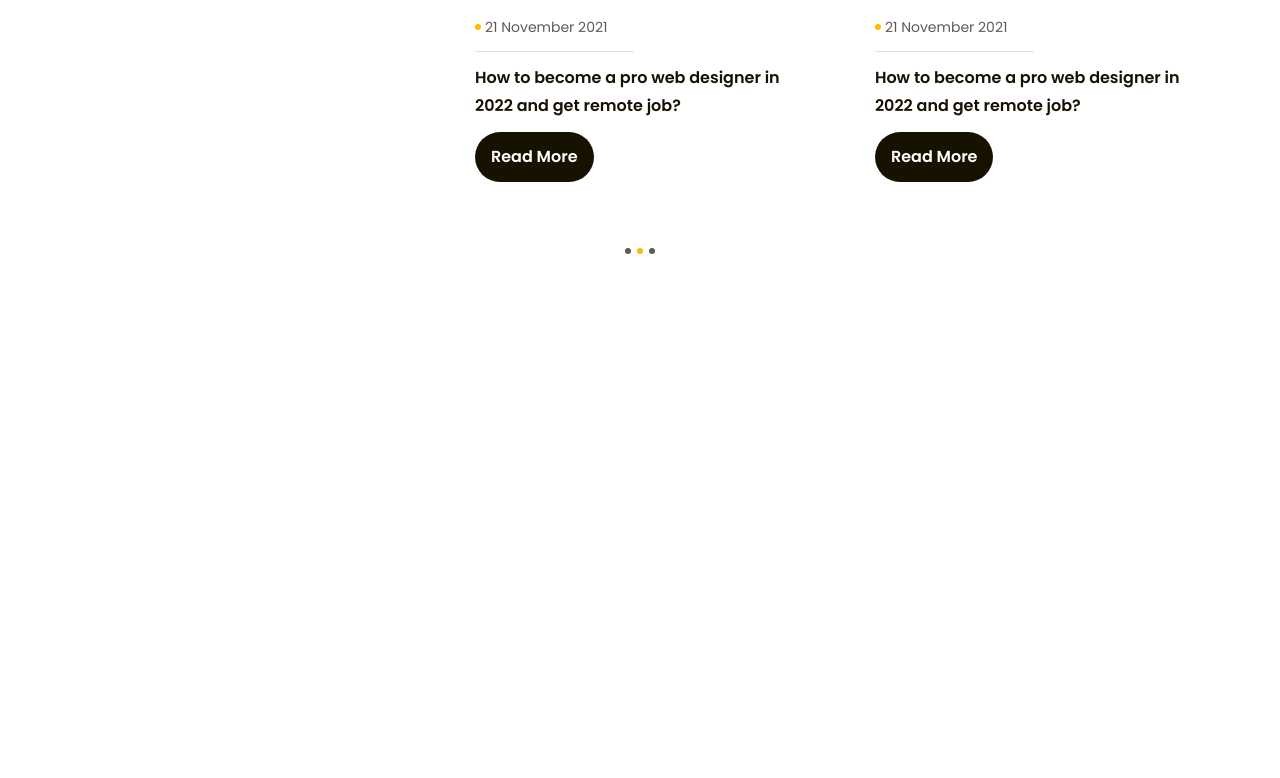
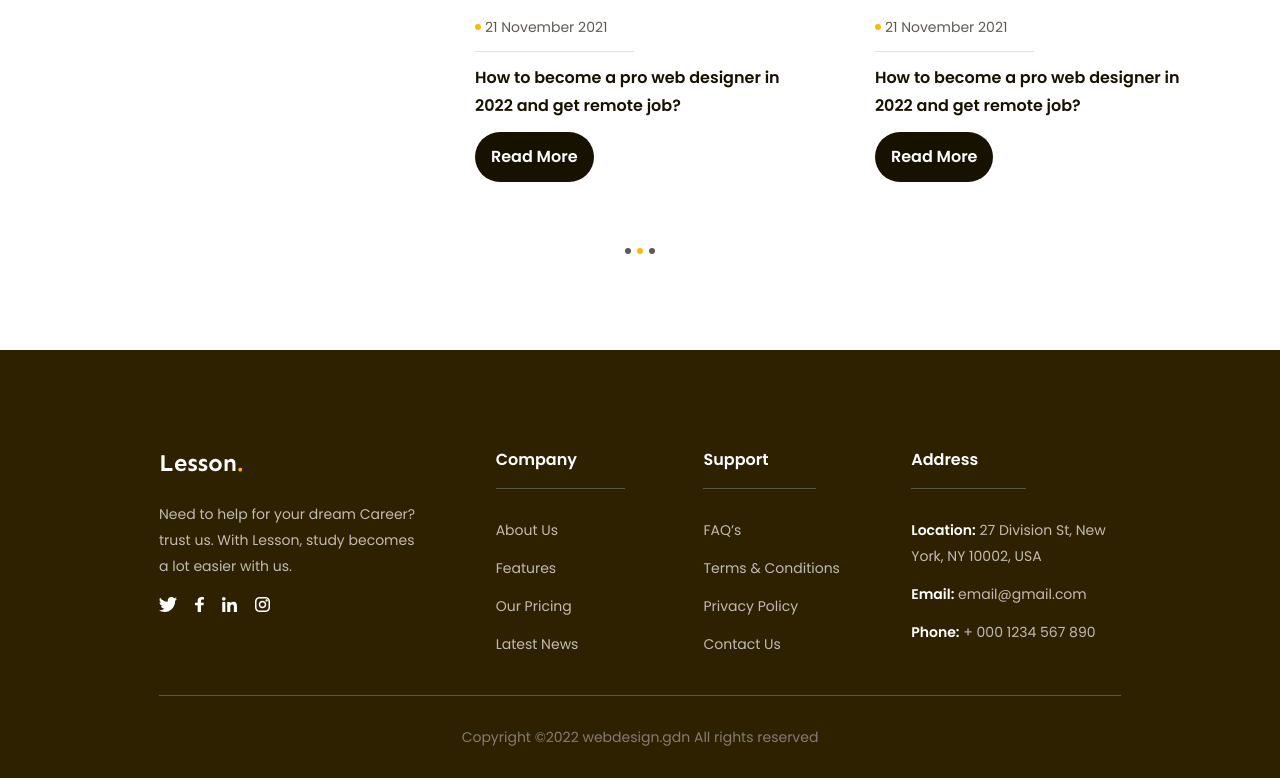
Before and after one commit to ChuAnhMinh/duan-hmtlcss-02, a plain HTML site: page index.html in a window 1280 px wide. Shown: the part 4339-5117 px from the top of the page. Before the commit the page ends 4689 px from the top, so only its background shows below. Drawn offline with Linux system fonts and the light colour scheme.

Commit message:
Footer Building

```diff
--- a/assets/css/styles.css
+++ b/assets/css/styles.css
@@ -664,3 +664,79 @@ a {
     cursor: default;
     background: var(--primary);
 }
+
+/* Footer */
+.footer {
+    padding: 96px 135px 0;
+    background: #2e2100;
+}
+
+.footer .row {
+    display: flex;
+    padding-bottom: 38px;
+    border-bottom: 1px solid #59554b;
+}
+
+.footer .row .column {
+    width: 21.6%;
+}
+
+.footer .row .column:first-child {
+    width: 35%;
+}
+
+.footer .desc {
+    margin-top: 18px;
+    max-width: 267px;
+    font-size: 1.4rem;
+    line-height: 1.86;
+    color: #bfbcb2;
+}
+
+.footer .socials {
+    display: flex;
+    gap: 18px;
+    margin-top: 18px;
+}
+
+.footer .title {
+    display: inline-block;
+    padding: 0 48px 14px 0;
+    border-bottom: 1px solid #59554b;
+    font-weight: 600;
+    font-size: 1.6rem;
+    line-height: 1.75;
+    color: #ffffff;
+}
+
+.footer .list {
+    margin-top: 28px;
+}
+
+.footer .list a {
+    display: inline-block;
+    margin-bottom: 12px;
+    font-size: 1.4rem;
+    line-height: 1.86;
+    color: #bfbcb2;
+}
+
+.footer .list li:last-child a {
+    margin-bottom: 0;
+}
+
+.footer .list strong {
+    font-weight: 600;
+    color: #ffffff;
+}
+
+.footer .copyright {
+    padding: 28px 0;
+}
+
+.footer .copyright p {
+    font-size: 1.4rem;
+    line-height: 1.86;
+    text-align: center;
+    color: #807d74;
+}
--- a/index.html
+++ b/index.html
@@ -315,6 +315,60 @@
                     </div>
                 </div>
             </div>
+
+            <!--Footer-->
+            <footer class="footer">
+                <div class="main-content">
+                    <div class="row">
+                        <!--Column 1-->
+                        <div class="column">
+                            <img src="./assets/img/Logo.svg" alt="Lesson." class="logo">
+                            <p class="desc">Need to help for your dream Career? trust us. With Lesson, study becomes a lot easier with us.</p>
+                            <div class="socials">
+                                <a href="#!"><img src="./assets/img/Twitter.svg" alt="Twitter" class="icon"></a>
+                                <a href="#!"><img src="./assets/img/Facebook.svg" alt="Facebook" class="icon"></a>
+                                <a href="#!"><img src="./assets/img/Linkedin.svg" alt="Linkedin" class="icon"></a>
+                                <a href="#!"><img src="./assets/img/Instagram.svg" alt="Instagram" class="icon"></a>
+                            </div>
+                        </div>
+
+                        <!--Column 2-->
+                        <div class="column">
+                            <h3 class="title">Company</h3>
+                            <ul class="list">
+                                <li><a href="#!">About Us</a></li>
+                                <li><a href="#!">Features</a></li>
+                                <li><a href="#!">Our Pricing</a></li>
+                                <li><a href="#!">Latest News</a></li>
+                            </ul>
+                        </div>
+
+                        <!--Column 3-->
+                        <div class="column">
+                            <h3 class="title">Support</h3>
+                            <ul class="list">
+                                <li><a href="#!">FAQ’s</a></li>
+                                <li><a href="#!">Terms & Conditions</a></li>
+                                <li><a href="#!">Privacy Policy</a></li>
+                                <li><a href="#!">Contact Us</a></li>
+                            </ul>
+                        </div>
+
+                        <!--Column 4-->
+                        <div class="column">
+                            <h3 class="title">Address</h3>
+                            <ul class="list">
+                                <li><a href="#!"><strong>Location:</strong> 27 Division St, New York, NY 10002, USA</a></li>
+                                <li><a href="#!"><strong>Email:</strong> email@gmail.com</a></li>
+                                <li><a href="#!"><strong>Phone:</strong> + 000 1234 567 890</a></li>
+                            </ul>
+                        </div>
+                    </div>
+                    <div class="copyright">
+                        <p>Copyright ©2022 webdesign.gdn All rights reserved</p>
+                    </div>
+                </div>
+            </footer>
         </main>
     </body>
 </html>
```
Also changed, not shown: assets/img/Facebook.svg (added), assets/img/Instagram.svg (added), assets/img/Linkedin.svg (added), assets/img/Logo.svg (added), assets/img/Twitter.svg (added).
